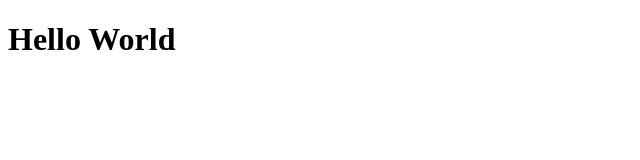
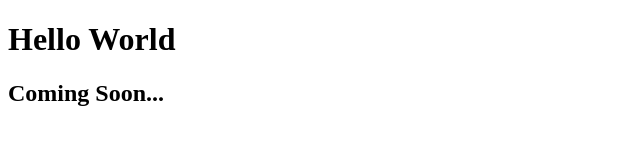
Before and after one commit to kenny-pan/wynnke-site, a plain HTML site: page index.html in a window 1280 px wide. Shown: the whole page, without its empty margins (0-640 px from the left). Drawn offline with Linux system fonts and the light colour scheme.

Commit message:
Update index.html

```diff
--- a/index.html
+++ b/index.html
@@ -3,9 +3,10 @@
   <head>
     <meta charset="UTF-8" />
     <meta name="viewport" content="width=device-width, initial-scale=1.0" />
-    <title>Hello World</title>
+    <title>A Surprise!</title>
   </head>
   <body>
     <h1>Hello World</h1>
+    <h2>Coming Soon...</h2>
   </body>
 </html>
```
